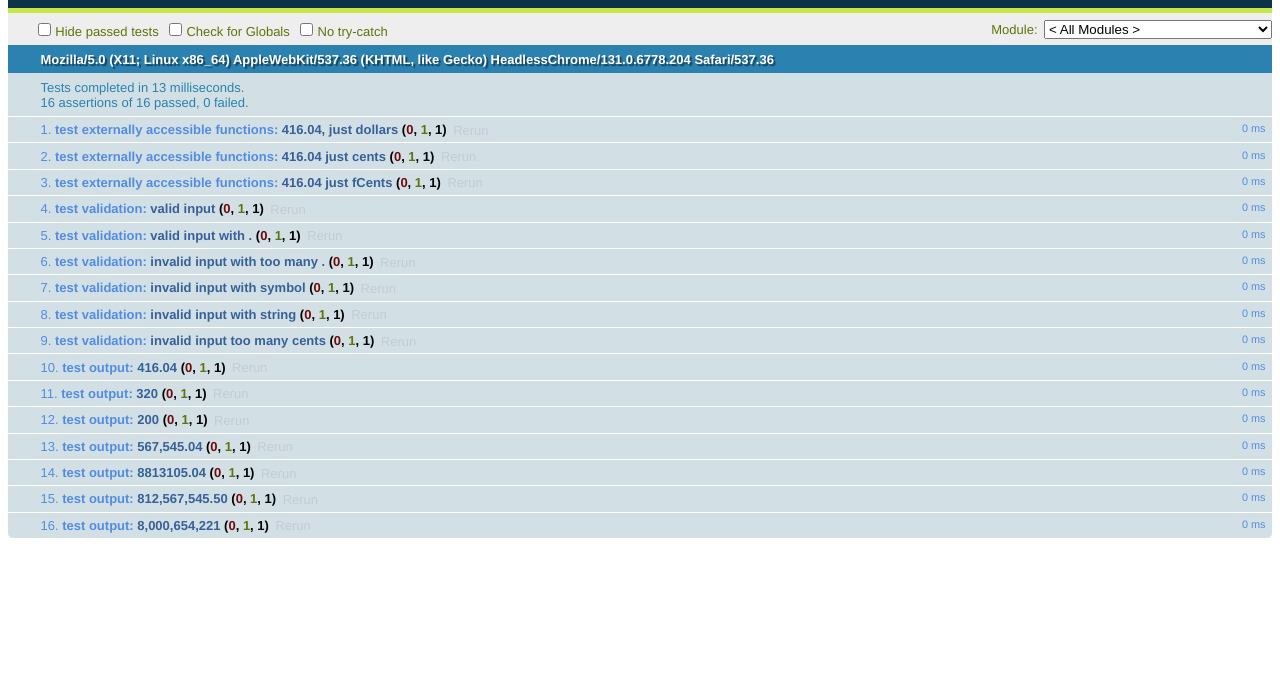
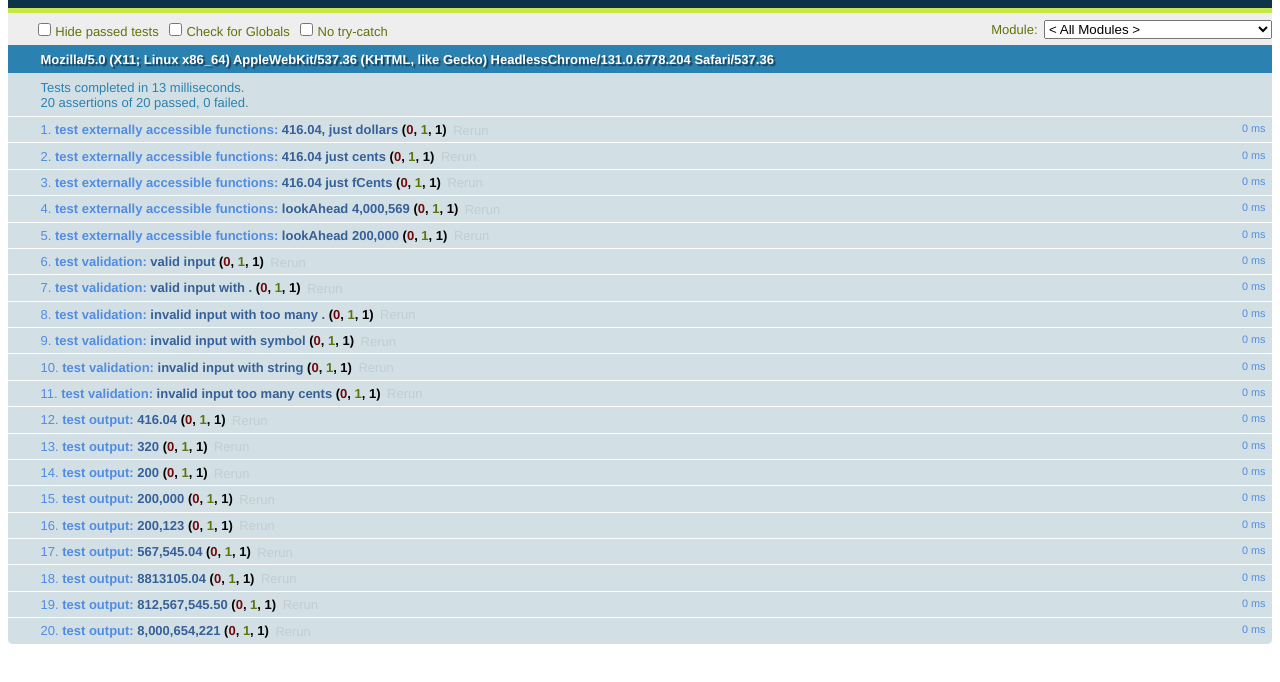
Before and after one commit to ginjaninja/currency2string, a plain HTML site: page qunit.html in a window 1280 px wide. Shown: the part 48-730 px from the top of the page. Drawn offline with Linux system fonts and the light colour scheme.

Commit message:
Fixed issue with order of magnitude and 000 sets
Added lookAhead function to check for 000 sets. Added qunit test. Fixed
#1

```diff
--- a/js/cc.js
+++ b/js/cc.js
@@ -18,6 +18,7 @@ function num2String(input){
   this.fCents = fCents;
   this.output = output;
   this.valid = valid;
+  this.lookAhead = lookAhead;
 
   function splitCents(number){
     return number.toString().replace(/,/g, "").split(".");
@@ -38,6 +39,21 @@ function num2String(input){
         }
     }
 
+	function lookAhead(currentPos, arr){
+		var p = currentPos;
+		var numSet = "";
+		for(var x=0;x<3;x++){
+			if(arr[p+x]){
+				numSet += arr[p+x].toString();
+			}
+		}
+		if(numSet.match('000')){
+			return true;
+		}else{
+			return false;
+		}
+	}
+
   function transNum(){
     var str = "";
 
@@ -50,8 +66,15 @@ function num2String(input){
         //this is ones
         var o = oNum[parseInt(dArr[i], 0)];
         //is this is an order of magnitude?
-        if(i/3 > 0 && o != ""){
-          o = o + " " + mNum[i/3];
+        if(i/3 > 0){
+			//if this set is 000, don't add label
+			if(!lookAhead(i, dArr)){
+				if(o === ""){
+					o = mNum[i/3];
+				}else{
+					o = o + " " + mNum[i/3];
+				}
+			}
         }
         //remove spaces
         if(o != ""){
@@ -98,6 +121,7 @@ function num2String(input){
     return str;
   }
 
+
   /** Object that stores position of label and label when converting **/
   function tTrans(position, label){
     this.position = position;
@@ -109,7 +133,7 @@ function num2String(input){
     if(fCents()){
       return transNum() + "and " + fCents() + " " + currency;
     }else{
-      return transNum() + " " + currency;
+      return transNum().trim() + " " + currency;
     }
   }
 
--- a/qunit.html
+++ b/qunit.html
@@ -25,6 +25,15 @@
       equal(n.fCents(), "04/100", "Successfully returned fCents");
     });
 
+	test("lookAhead 4,000,569", function(){
+      var n = new num2String("4,000,569");
+      ok(n.lookAhead(3, n.dollars.split("").reverse()), "Successfully returned true");
+    });
+
+	test("lookAhead 200,000", function(){
+      var n = new num2String("200,000");
+      equal(n.lookAhead(3, n.dollars.split("").reverse()), false, "Successfully returned false");
+    });
 
 	module("test validation");
 	test("valid input", function(){
@@ -61,37 +70,47 @@
 	module("test output");
     test("416.04", function(){
   		var n = new num2String("416.04");
-  		equal(n.output(), "four hundred sixteen and 04/100 dollars", "Successfully converted 416.04");
+  		equal(n.output(), "four hundred sixteen and 04/100 dollars", n.output());
   	});
 
   	test("320", function(){
   		var n = new num2String("320");
-  		equal(n.output(), "three hundred twenty dollars", "Successfully converted 320");
+  		equal(n.output(), "three hundred twenty dollars", n.output());
   	});
 
     test("200", function(){
       var n = new num2String("200");
-      equal(n.output(), "two hundred dollars", "Successfully converted 200");
+      equal(n.output(), "two hundred dollars", n.output());
+    });
+
+	test("200,000", function(){
+      var n = new num2String("200,000");
+      equal(n.output(), "two hundred thousand dollars", n.output());
+    });
+
+	test("200,123", function(){
+      var n = new num2String("200,123");
+      equal(n.output(), "two hundred thousand one hundred twenty-three dollars", n.output());
     });
 
     test("567,545.04", function(){
       var n = new num2String("567,545.04");
-      equal(n.output(), "five hundred sixty-seven thousand five hundred forty-five and 04/100 dollars", "Successfully converted 67,545.04");
+      equal(n.output(), "five hundred sixty-seven thousand five hundred forty-five and 04/100 dollars", n.output());
     });
 
     test("8813105.04", function(){
       var n = new num2String("8813105.04");
-      equal(n.output(), "eight million eight hundred thirteen thousand one hundred five and 04/100 dollars", "Successfully converted 8813105.04");
+      equal(n.output(), "eight million eight hundred thirteen thousand one hundred five and 04/100 dollars", n.output());
     });
 
     test("812,567,545.50", function(){
       var n = new num2String("812,567,545.50");
-      equal(n.output(), "eight hundred twelve million five hundred sixty-seven thousand five hundred forty-five and 50/100 dollars", "Successfully converted 812,567,545.04");
+      equal(n.output(), "eight hundred twelve million five hundred sixty-seven thousand five hundred forty-five and 50/100 dollars", n.output());
     });
 
     test("8,000,654,221", function(){
       var n = new num2String("8,000,654,221");
-      equal(n.output(), "eight billion six hundred fifty-four thousand two hundred twenty-one  dollars", "Successfully converted 8,000,654,221");
+      equal(n.output(), "eight billion six hundred fifty-four thousand two hundred twenty-one dollars", n.output());
     });
   </script>
 
```
